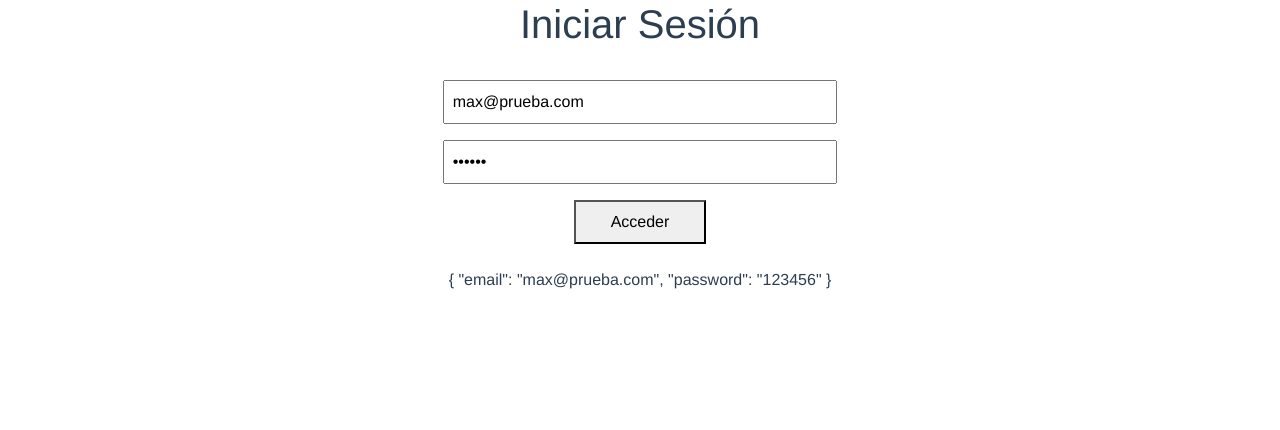
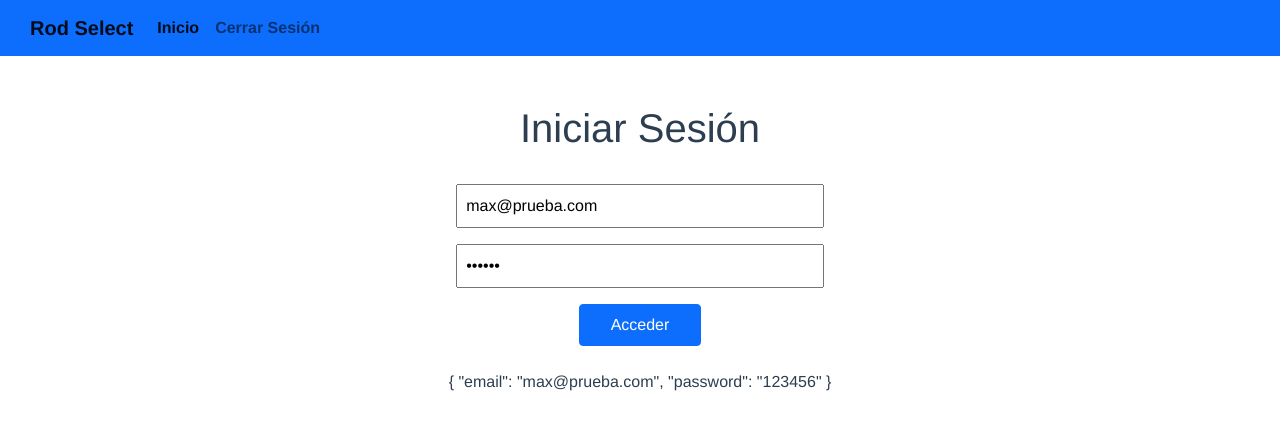
Before and after one commit to julio-cesar-aguero/productos, a Vue app: page /login in a window 1280 px wide. Shown: the top 430 px of the page. Built offline with nearby package versions, Linux system fonts and the light colour scheme; sample sign-in values are in the browser's storage.

Commit message:
boostrap style

```diff
--- a/src/App.vue
+++ b/src/App.vue
@@ -1,18 +1,23 @@
 <template>
   <div id="app">
+    <Navbar />
     <router-view />
   </div>
 </template>
 <script>
 import { mapActions } from "vuex";
+import Navbar from "./components/Navbar.vue";
 export default {
+    componets: {
+        Navbar: Navbar,
+    },
     methods: {
         ...mapActions(["leerToken"]),
     },
     created() {
         this.leerToken();
-
     },
+    components: { Navbar }
 };
 </script>
 <style>
--- /dev/null
+++ b/src/components/Navbar.vue
@@ -0,0 +1,41 @@
+<template>
+  <nav class="navbar navbar-expand-lg navbar-light bg-primary">
+    <a class="navbar-brand" href="#">Rod Select</a>
+    <button
+      class="navbar-toggler"
+      type="button"
+      data-toggle="collapse"
+      data-target="#navbarNavAltMarkup"
+      aria-controls="navbarNavAltMarkup"
+      aria-expanded="false"
+      aria-label="Toggle navigation"
+    >
+      <span class="navbar-toggler-icon"></span>
+    </button>
+    <div class="collapse navbar-collapse" id="navbarNavAltMarkup">
+      <div class="navbar-nav">
+        <a class="nav-item nav-link active" href="#"
+          >Inicio</a
+        >
+        <a v-if="token" class="nav-item nav-link" @click="cerrarSesion">Cerrar Sesión</a>
+      </div>
+    </div>
+  </nav>
+</template>
+
+<script>
+import {mapState,mapActions } from "vuex";
+export default {
+    name: 'Navbar',
+    computed: {
+    ...mapState(["token"]),
+    },
+    methods: {
+    ...mapActions(["cerrarSesion"]),
+  },
+
+};
+</script>
+
+<style>
+</style>
--- a/src/store/index.js
+++ b/src/store/index.js
@@ -1,100 +1,93 @@
-import Vue from 'vue'
-import Vuex from 'vuex'
-import router from '../router/index'
+import Vue from "vue";
+import Vuex from "vuex";
+import router from "../router/index";
 
-Vue.use(Vuex)
+Vue.use(Vuex);
 
 export default new Vuex.Store({
   state: {
     token: null,
     productos: [],
   },
-  getters: {
+  getters: {},
+  mutations: {
+    setToken(state, payload) {
+      state.token = payload;
     },
-  mutations: {
-
-    setToken(state, payload){
-      state.token = payload
+    setProductos(state, payload) {
+      state.productos = payload;
     },
-    setProductos(state, payload){
-      state.productos = payload
-    },
-
-
   },
   actions: {
-
     //Login
 
-    async login({commit}, usuario){
-      console.log(usuario)
+    async login({ commit }, usuario) {
+      console.log(usuario);
       try {
-      const res = await fetch('https://jwt-api-rod.herokuapp.com/api/user/login',{
-        method: 'POST',
-        headers:{
-          'Content-Type': 'application/json',
+        const res = await fetch(
+          "https://jwt-api-rod.herokuapp.com/api/user/login",
+          {
+            method: "POST",
+            headers: {
+              "Content-Type": "application/json",
             },
-        body: JSON.stringify(usuario)
-      })
-      const resDB = await res.json()
+            body: JSON.stringify(usuario),
+          }
+        );
+        const resDB = await res.json();
 
         // Almacenar token
-      commit('setToken', resDB.data.token)
-      localStorage.setItem('token', resDB.data.token)
-      router.push({name: 'home'})
-
+        commit("setToken", resDB.data.token);
+        localStorage.setItem("token", resDB.data.token);
+        router.push({ name: "home" });
       } catch (error) {
-      console.log(error)
+        console.log(error);
       }
     },
 
     //Leer Token
 
-    leerToken({commit}){
-      if(localStorage.getItem('token')){
-        commit('setToken', localStorage
-        .getItem('token'));
-      }else{
-        commit('setToken', null)
+    leerToken({ commit }) {
+      if (localStorage.getItem("token")) {
+        commit("setToken", localStorage.getItem("token"));
+      } else {
+        commit("setToken", null);
       }
     },
 
-
-
     //Cerrar Sesion
 
-    cerrarSesion({commit}){
-      localStorage.removeItem('token');
-      localStorage.removeItem('productos');
-      commit('setToken', null)
-      router.push({name: 'login'})
-
+    cerrarSesion({ commit }) {
+      localStorage.removeItem("token");
+      localStorage.removeItem("productos");
+      commit("setToken", null);
+      router.push({ name: "login" });
     },
 
     //Solicitar Productos
 
-    async datosProtegidos({commit}){
+    async datosProtegidos({ commit }) {
       try {
-      const res = await fetch('https://jwt-api-rod.herokuapp.com/api/admin/'
-      ,{
-        method: 'GET',
-        headers:{
-          'Content-Type': 'application/json',
-          'auth-token': localStorage.getItem('token'),
+        const res = await fetch(
+          "https://jwt-api-rod.herokuapp.com/api/admin/",
+          {
+            method: "GET",
+            headers: {
+              "Content-Type": "application/json",
+              "auth-token": localStorage.getItem("token"),
+            },
           }
-      })
-      const dataDB = await res.json()
-      commit('setProductos', dataDB)
+        );
+        const dataDB = await res.json();
+        commit("setProductos", dataDB);
         // Almacenar Productos
-      console.log("MAX", JSON.stringify(dataDB))
-      localStorage.setItem('productos',JSON.stringify(dataDB))
+        console.log("MAX", JSON.stringify(dataDB));
+        localStorage.setItem("productos", JSON.stringify(dataDB));
         //router.push({name: 'productos'})
       } catch (error) {
-      console.log(error)
+        console.log(error);
       }
-  }
-}
-,
-  modules: {
-  }
-})
+    },
+  },
+  modules: {},
+});
--- a/src/views/HomeView.vue
+++ b/src/views/HomeView.vue
@@ -1,27 +1,48 @@
 <template>
-  <div class="home container ">
+  <div class="home container p-5">
     <h1>Iniciar Sesión</h1>
-    <form @submit.prevent="login(usuario)" class="w-50 p-3 container-fluid d-flex flex-column  justify-content-center align-items-center">
-      <input class="w-75 m-2 p-2" type="email" placeholder="email" v-model="usuario.email">
-      <input class="w-75 m-2 p-2" type="password" placeholder="pass" v-model="usuario.password">
-      <button class="w-25 m-2 p-2" type="submit">Acceder</button>
+    <form
+      @submit.prevent="login(usuario)"
+      class="
+        w-50
+        p-3
+        container-fluid
+        d-flex
+        flex-column
+        justify-content-center
+        align-items-center
+      "
+    >
+      <input
+        class="w-75 m-2 p-2"
+        type="email"
+        placeholder="email"
+        v-model="usuario.email"
+      />
+      <input
+        class="w-75 m-2 p-2"
+        type="password"
+        placeholder="pass"
+        v-model="usuario.password"
+      />
+      <button class="btn btn-primary w-25 m-2 p-2" type="submit">Acceder</button>
     </form>
-    {{usuario}}
+    {{ usuario }}
   </div>
 </template>
 <script>
-import {mapActions} from 'vuex'
+import { mapActions } from "vuex";
 export default {
-  data(){
-    return{
+  data() {
+    return {
       usuario: {
-        email: 'max@prueba.com',
-        password: '123456',
-      }
-    }
+        email: "max@prueba.com",
+        password: "123456",
+      },
+    };
   },
-  methods:{
-    ...mapActions(['login'])
-  }
-  }
+  methods: {
+    ...mapActions(["login"]),
+  },
+};
 </script>
--- a/src/views/ProductosView.vue
+++ b/src/views/ProductosView.vue
@@ -1,9 +1,6 @@
 <template>
   <div class="about">
-    <br />
-    <button href="/" @click="cerrarSesion">Cerrar sesion</button>
-    <br />
-    <h1>{{ token }}</h1>
+
     <div
       class="
         w-50
@@ -26,11 +23,46 @@
       />
       <button class="btn btn-primary">Enviar</button>
     </div>
-    <div class="productos bg-info w-100">
-      <h1>zoe</h1>
-      <ul id="example-1">
-        <li v-for="(item, index) in productos" :key="index">
-          {{ item }}
+    <div class="productos w-100 bg-light">
+      <div class="row m-3 p-2 w-80  bg-info text-white rounded">
+            <div class="col m-2 p-2 w-1 ">
+              ID:
+            </div>
+            <div class="col m-2 p-2 ">
+              NOMBRE:
+            </div>
+            <div class="col m-2 p-2 ">
+              DESCRIPCION:
+            </div>
+            <div class="col m-2 p-2 ">
+              IMAGEN:
+            </div>
+            <div class="col m-2 p-2 ">
+              OPCIONES:
+            </div>
+
+          </div>
+      <ul id="example-1" class="list-unstyled">
+        <li class="w-80 border-bottom border-darkrounded m-3" v-for="(item, index) in productos" :key="index">
+          <div class="row m-3 p-3 w-90 ">
+            <div class="col m-1 p-2 ">
+              {{index}}
+            </div>
+            <div class="col m-1 p-2 ">
+              {{item.name}}
+            </div>
+            <div class="col m-1 p-2 ">
+              {{item.description}}
+            </div>
+            <div class="col m-1 p-2 ">
+              imagen
+            </div>
+            <div class="col m-1  p-2 border-dark rounded">
+              <button class="btn btn-warning m-2 p-2">Actualizar</button>
+              <button class="btn btn-danger m-2 p-2">Eliminar</button>
+            </div>
+
+          </div>
         </li>
       </ul>
     </div>
```
Lines whose indentation alone changed are shown as unchanged.
